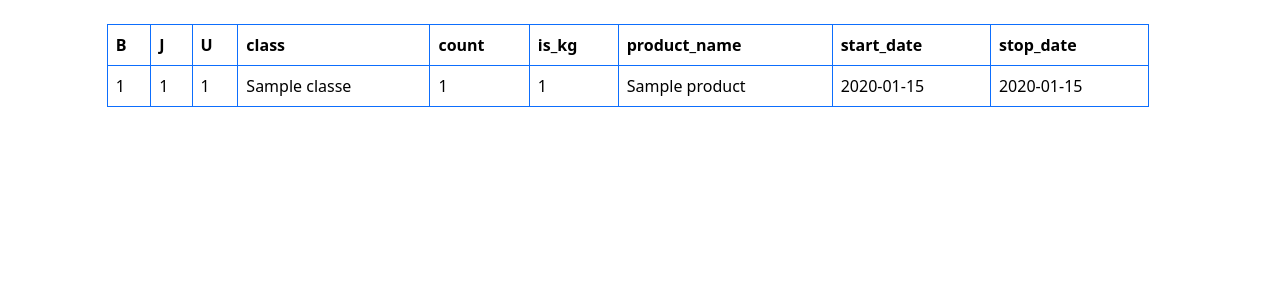
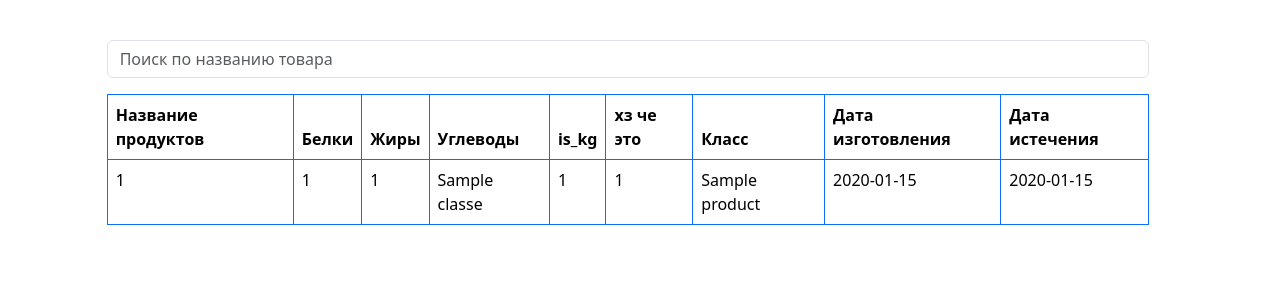
Before and after one commit to fedorchikthebest/umny-holodilnik, a Flask app: page /korzina in a window 1280 px wide. Shown: the part 72-372 px from the top of the page. Run offline with Flask 3, Linux system fonts and the light colour scheme; tables that the repository leaves empty hold one stand-in row (values such as "Sample post"); some libraries are stand-ins or nearby versions.

Commit message:
mega commit frontendera

```diff
--- a/static/js/script.js
+++ b/static/js/script.js
@@ -40,6 +40,21 @@ res_t.forEach(value => {
 });
 table.appendChild(tbody);
 
+// Получаем поле ввода для поиска
+const searchInput = document.getElementById('searchInput');
+
+// Добавляем обработчик события для поиска
+searchInput.addEventListener('input', () => {
+    const filter = searchInput.value.toLowerCase();
+    const rows = Array.from(tbody.querySelectorAll('tr'));
+
+    rows.forEach(row => {
+        const cells = Array.from(row.querySelectorAll('td'));
+        const rowText = cells.map(cell => cell.textContent.toLowerCase()).join(' ');
+        row.style.display = rowText.includes(filter) ? '' : 'none';
+    });
+});
+
 // Функция для сортировки таблицы
 let sortDirection = true; // true для возрастания, false для убывания
 function sortTable(columnIndex, th) {
@@ -79,3 +94,51 @@ function updateSortIndicator(th) {
     // Обновляем текущий столбец сортировки
     currentSortColumn = th;
 }
+
+// Функция для обновления заголовков таблицы
+function updateTableHeaders() {
+    const headers = [
+        "Название продуктов",
+        "Белки",
+        "Жиры",
+        "Углеводы",
+        "is_kg",
+        "хз че это",
+        "Класс",
+        "Дата изготовления",
+        "Дата истечения"
+    ];
+
+    const headerRow = table.querySelector('thead tr');
+    headerRow.innerHTML = ''; // Очищаем текущие заголовки
+
+    headers.forEach((headerText, index) => {
+        const th = document.createElement('th');
+        th.textContent = headerText;
+        th.style.cursor = 'pointer'; // Устанавливаем курсор для указания на возможность сортировки
+        th.addEventListener('click', () => sortTable(index, th)); // Добавляем обработчик события сортировки
+        headerRow.appendChild(th);
+    });
+}
+
+// Вызов функции обновления заголовков после загрузки данных
+updateTableHeaders();
+
+// Функция для фильтрации строк по сроку годности
+function filterExpiringItems() {
+    const rows = Array.from(tbody.querySelectorAll('tr'));
+    const today = new Date();
+    const thresholdDate = new Date();
+    thresholdDate.setDate(today.getDate() + 7); // Устанавливаем порог на 7 дней
+
+    rows.forEach(row => {
+        const expiryDateCell = row.children[5]; // Предполагается, что дата истечения в 6-м столбце
+        if (expiryDateCell) {
+            const expiryDate = new Date(expiryDateCell.textContent);
+            row.style.display = expiryDate <= thresholdDate ? '' : 'none'; // Показываем только близкие к истечению
+        }
+    });
+}
+
+// Добавляем обработчик события для кнопки фильтрации
+document.getElementById('filterExpiry').addEventListener('click', filterExpiringItems);
--- a/templates/korzina.html
+++ b/templates/korzina.html
@@ -11,12 +11,16 @@
         crossorigin="anonymous"></script>
     <link href="https://cdn.jsdelivr.net/npm/select2@4.1.0-rc.0/dist/css/select2.min.css" rel="stylesheet" />
     <script src="https://cdn.jsdelivr.net/npm/select2@4.1.0-rc.0/dist/js/select2.min.js"></script>
-        <link href="https://cdn.jsdelivr.net/npm/bootstrap@5.3.3/dist/css/bootstrap.min.css" rel="stylesheet"
-        integrity="sha384-QWTKZyjpPEjISv5WaRU9OFeRpok6YctnYmDr5pNlyT2bRjXh0JMhjY6hW+ALEwIH" crossorigin="anonymous">
-    <link href=”https://maxcdn.bootstrapcdn.com/bootstrap/3.2.0/css/bootstrap.min.css” rel=”stylesheet”
-        type=”text/css” />
     <script src="./js/script.js"></script>
     <title>Document</title>
+    <style>
+        .narrow-column {
+            width: 50px;
+            /* Установите желаемую ширину */
+            white-space: nowrap;
+            /* Запретить перенос текста */
+        }
+    </style>
 </head>
 
 <body>
@@ -39,8 +43,12 @@
         <div class="row my-4" style="max-width: 100%">
             <div class="col-1"></div>
             <div class="col-10">
+                <input type="text" id="searchInput" placeholder="Поиск по названию товара" class="form-control my-3">
+                <div class="table-responsive"> <!-- Добавлен класс для адаптивности -->
                     <table class="table table-bordered border-primary">
                         <thead>
+                            <tr>
+                            </tr>
                         </thead>
                         <tbody>
                             <tr class="table-active">
@@ -52,7 +60,7 @@
                         </tbody>
                     </table>
                 </div>
-
+            </div>
         </div>
     </section>
     <script type="module" src="/static/js/script.js"></script>
```
Lines whose indentation alone changed are shown as unchanged.
